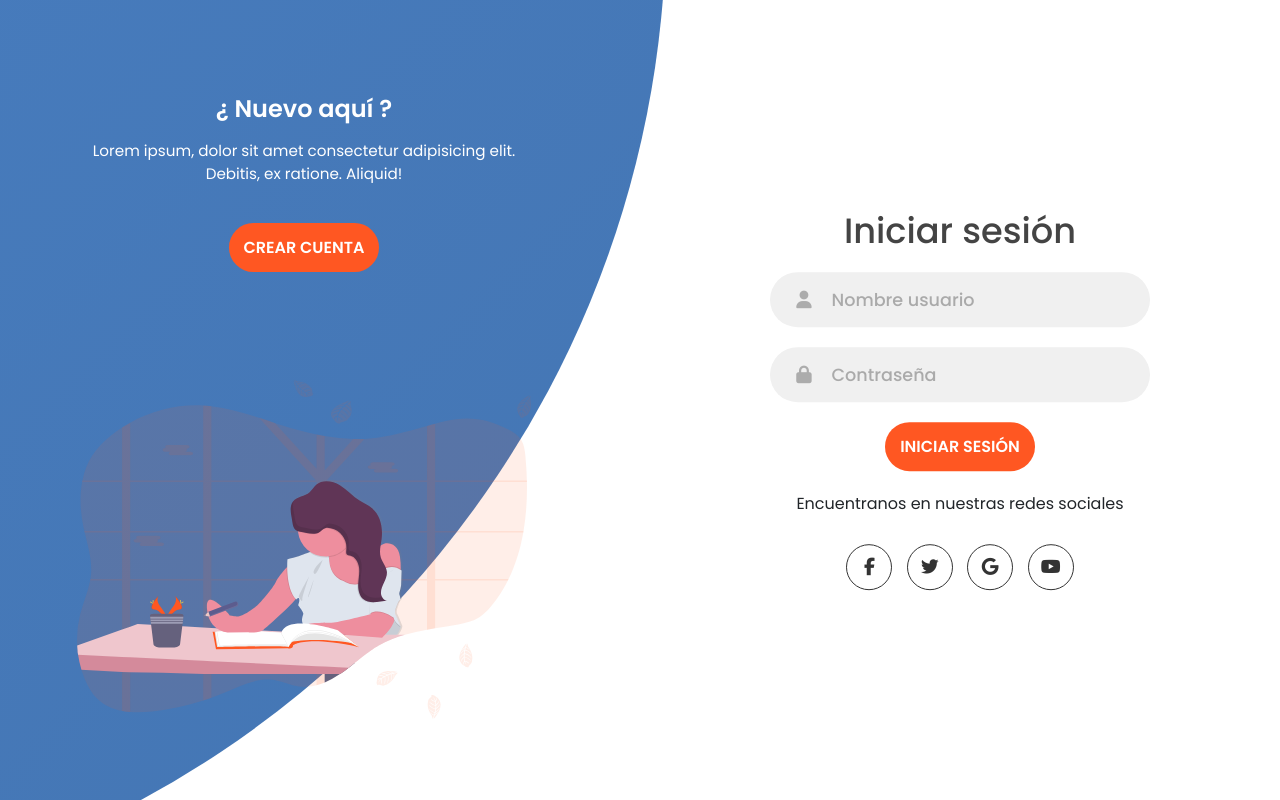
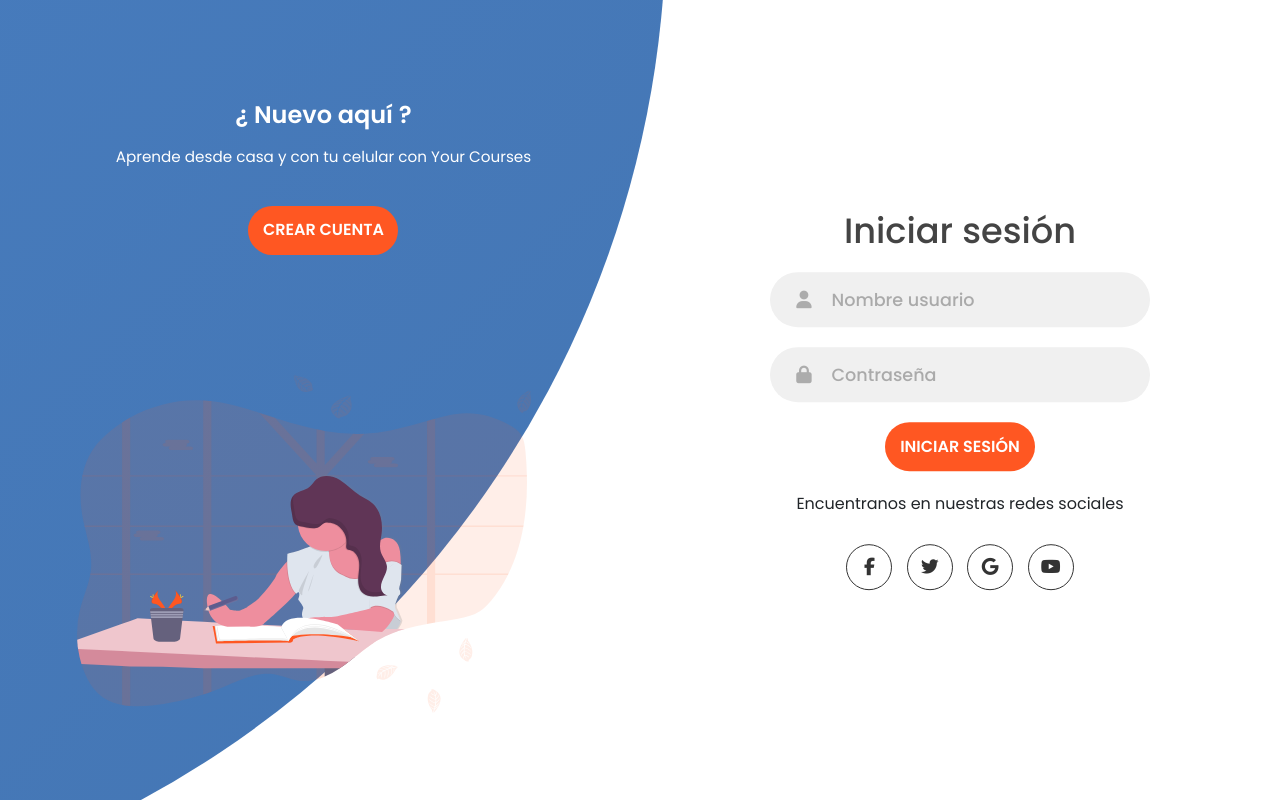
Before and after one commit to WatchDog773/webSite-YourCourses, a React (Create React App) app in the folder frontend-website-yourcourses_/: page /login in a window 1280 px wide. Built offline with nearby package versions, Linux system fonts and the light colour scheme.

Commit message:
Quitando el lorem insup

```diff
--- a/frontend-website-yourcourses_/src/components/public/LogIn.js
+++ b/frontend-website-yourcourses_/src/components/public/LogIn.js
@@ -156,8 +156,7 @@ const LogIn = () => {
           <div className="content">
             <h3>¿ Nuevo aquí ?</h3>
             <p>
-              Lorem ipsum, dolor sit amet consectetur adipisicing elit. Debitis,
-              ex ratione. Aliquid!
+              Aprende desde casa y con tu celular con Your Courses
             </p>
             <ButtonGeneral ruta="/signup" contenido="Crear cuenta" />
           </div>
```
